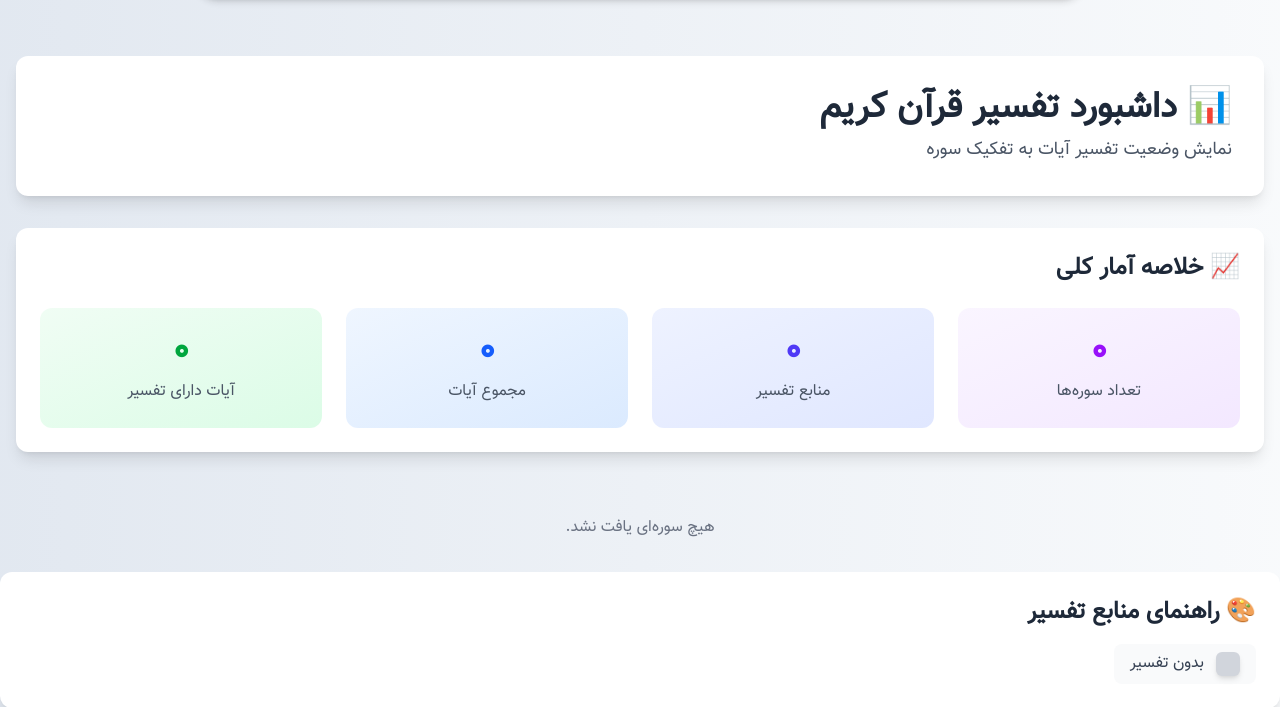
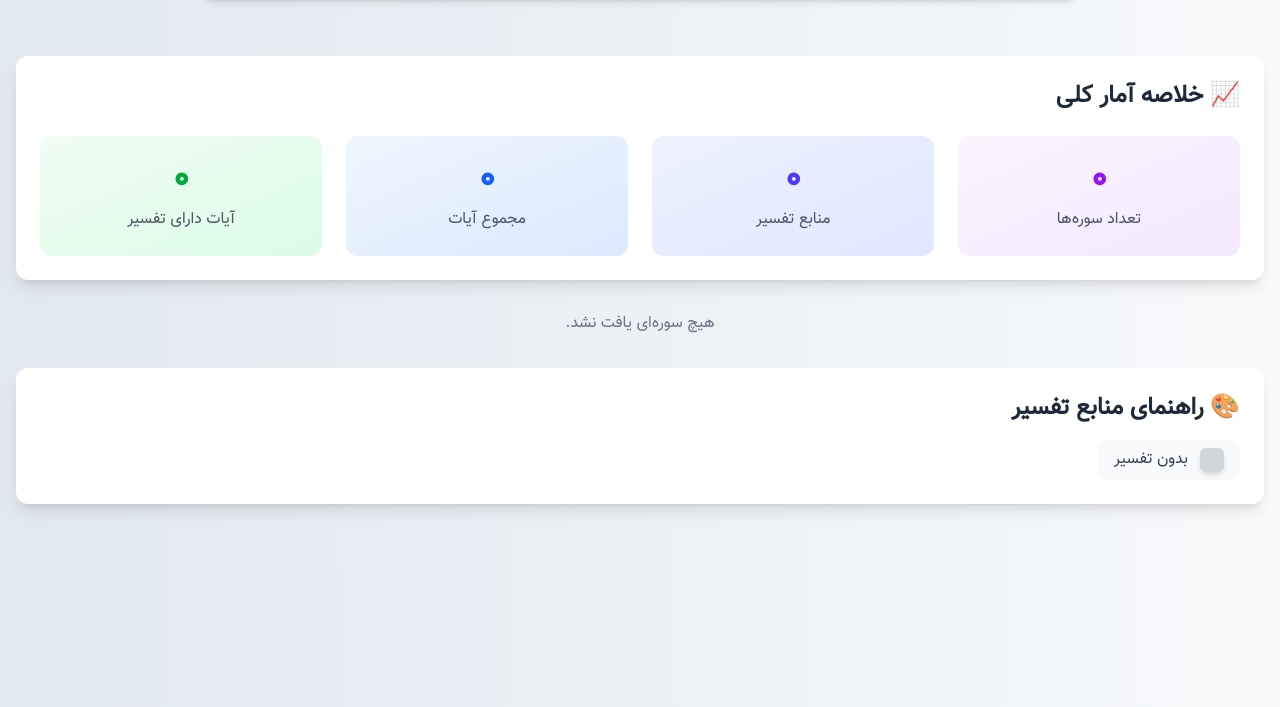
Before and after one commit to AliAhmadiBazardeh/quran-insight, a Django app: page /dashboard/ in a window 1280 px wide. Shown: the part 60-767 px from the top of the page. Run offline with Django 5.2, Linux system fonts and the light colour scheme; data that the repository does not hold is empty; some libraries are stand-ins or nearby versions.

Commit message:
Improve dashboard style

```diff
--- a/templates/quran/dashboard.html
+++ b/templates/quran/dashboard.html
@@ -11,14 +11,14 @@
 
 <div class="container mx-auto px-4 py-8">
     <!-- هدر -->
-    <div class="bg-white rounded-xl shadow-lg p-8 mb-8">
-        <h1 class="text-4xl font-bold text-gray-800">📊 داشبورد تفسیر قرآن کریم</h1>
-        <p class="text-gray-600 text-lg mt-2">نمایش وضعیت تفسیر آیات به تفکیک سوره</p>
-    </div>
+    <!--    <div class="bg-white rounded-xl shadow-lg p-8 mb-8">-->
+    <!--        <h1 class="text-4xl font-bold text-gray-800">📊 داشبورد تفسیر قرآن کریم</h1>-->
+    <!--        <p class="text-gray-600 text-lg mt-2">نمایش وضعیت تفسیر آیات به تفکیک سوره</p>-->
+    <!--    </div>-->
 
 
     <!-- خلاصه آمار -->
-    <div class="bg-white rounded-xl shadow-lg p-6 mt-8 mb-8">
+    <div class="bg-white rounded-xl shadow-lg p-6 mb-8">
         <h3 class="text-2xl font-bold text-gray-800 mb-6">📈 خلاصه آمار کلی</h3>
         <div class="grid grid-cols-2 md:grid-cols-4 gap-6">
             <div class="text-center p-6 bg-gradient-to-br from-purple-50 to-purple-100 rounded-xl">
@@ -43,7 +43,7 @@
 
     <!-- صفحه‌بندی -->
     {% if page_obj.paginator.num_pages > 1 %}
-    <div class="flex justify-center mt-8">
+    <div class="flex justify-center mt-8 mb-8">
         <nav class="inline-flex items-center gap-1" aria-label="Page navigation" dir="ltr">
             {% if page_obj.has_previous %}
             <a href="?page={{ page_obj.previous_page_number }}"
@@ -99,7 +99,6 @@
         </nav>
     </div>
     {% endif %}
-</div>
 
 
     <!-- چارت‌های سوره‌ها -->
@@ -123,10 +122,6 @@
         <p class="text-center text-gray-500 col-span-full">هیچ سوره‌ای یافت نشد.</p>
         {% endfor %}
     </div>
-
-</div>
-
-
     <!-- راهنمای رنگ‌ها -->
     <div class="bg-white rounded-xl shadow-lg p-6 mb-8 mt-8">
         <h3 class="text-2xl font-bold text-gray-800 mb-4">🎨 راهنمای منابع تفسیر</h3>
@@ -143,6 +138,8 @@
             </div>
         </div>
     </div>
+</div>
+
 
 <script>
     const surahsData = {{ surahs_stats|safe }};
```
Lines whose indentation alone changed are shown as unchanged.
